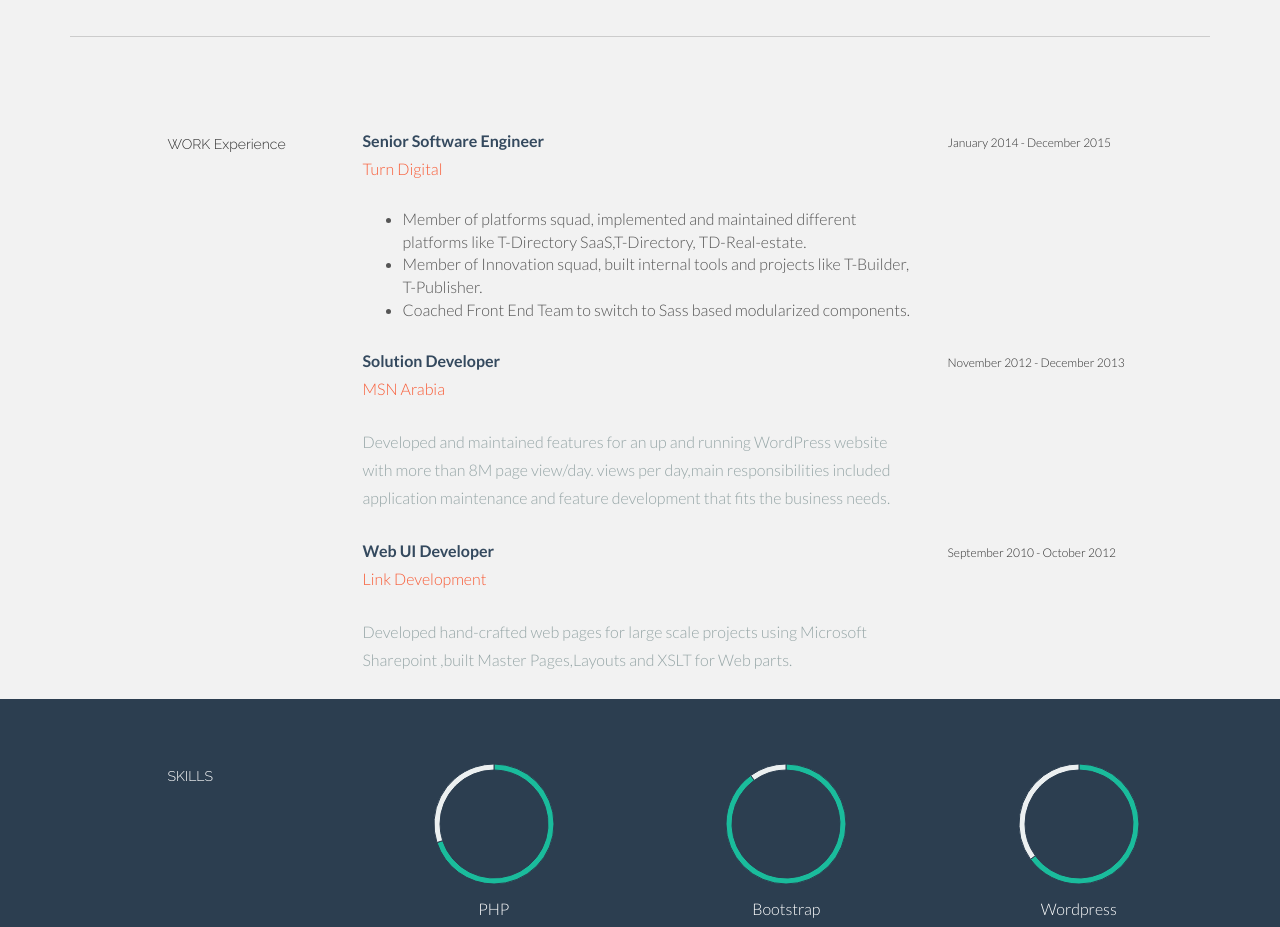
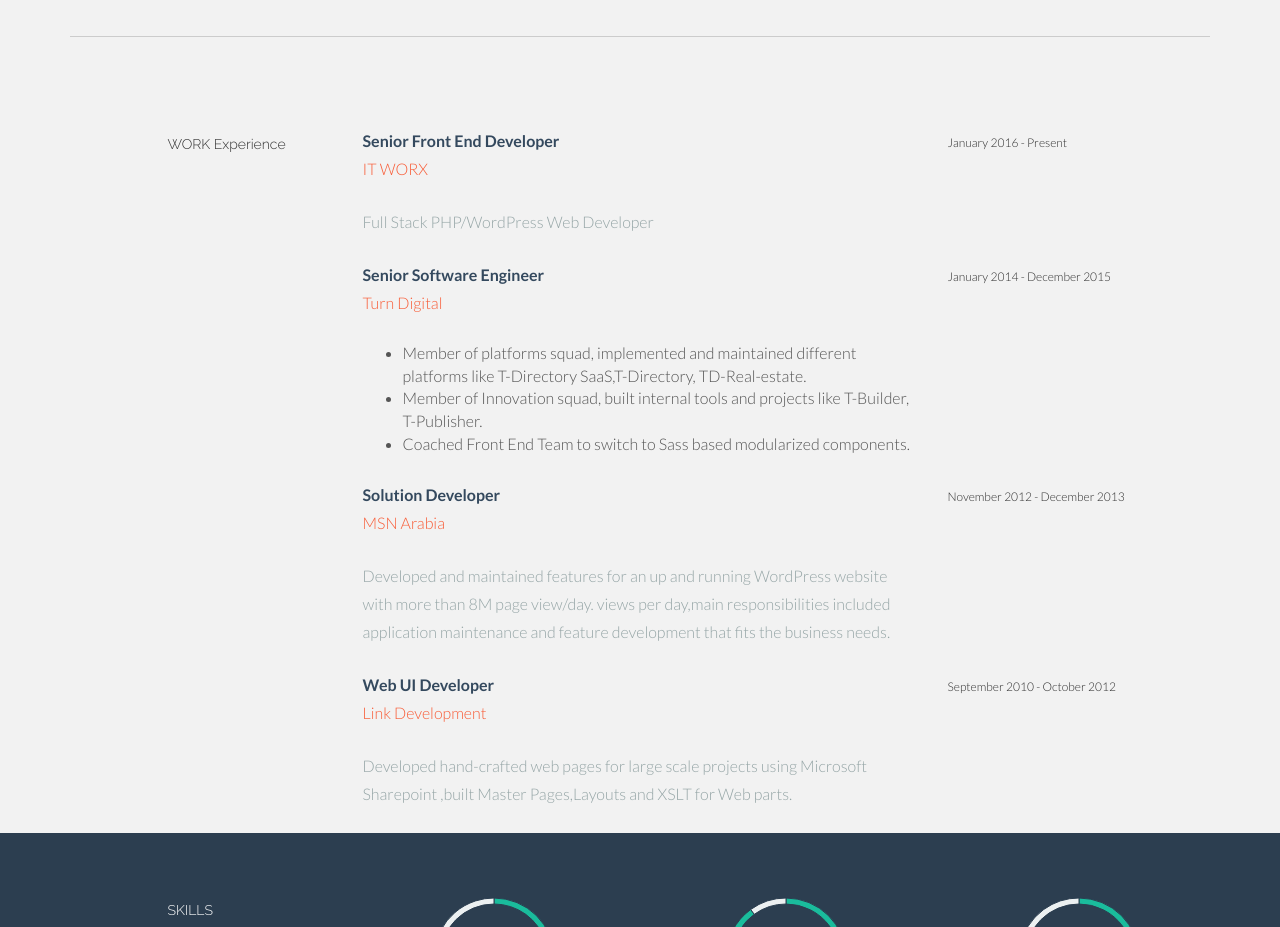
Before and after one commit to elatfy/elatfy.github.io, a plain HTML site: page index.html in a window 1280 px wide. Shown: the part 1060-1987 px from the top of the page. Drawn offline with Linux system fonts and the light colour scheme.

Commit message:
updated content

```diff
--- a/index.html
+++ b/index.html
@@ -189,8 +189,32 @@
                 WORK Experience
             </h5>
         </div>
+        <div class="col-lg-6">
+            <p>
+                <t>
+                    Senior Front End Developer
+                </t>
+                <br/>
+                <a href="http://www.itworx.com" title="ITWORX">
+                    IT WORX
+                </a>
+                <br/>
+            </p>
+            <p>
+                <more>
+                    Full Stack PHP/WordPress Web Developer
+                </more>
+            </p>
+        </div>
+        <div class="col-lg-3">
+            <p>
+                <sm>
+                    January 2016 - Present
+                </sm>
+            </p>
+        </div>
 
-        <div class="col-lg-6">
+        <div class="col-lg-6 col-lg-offset-3">
             <p>
                 <t>
                     Senior Software Engineer
```
